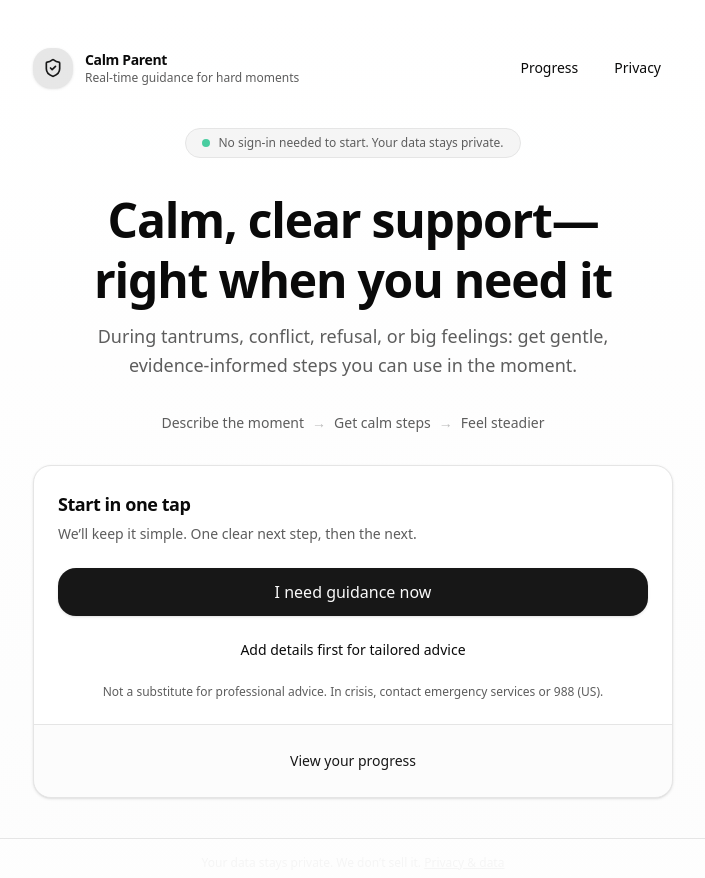
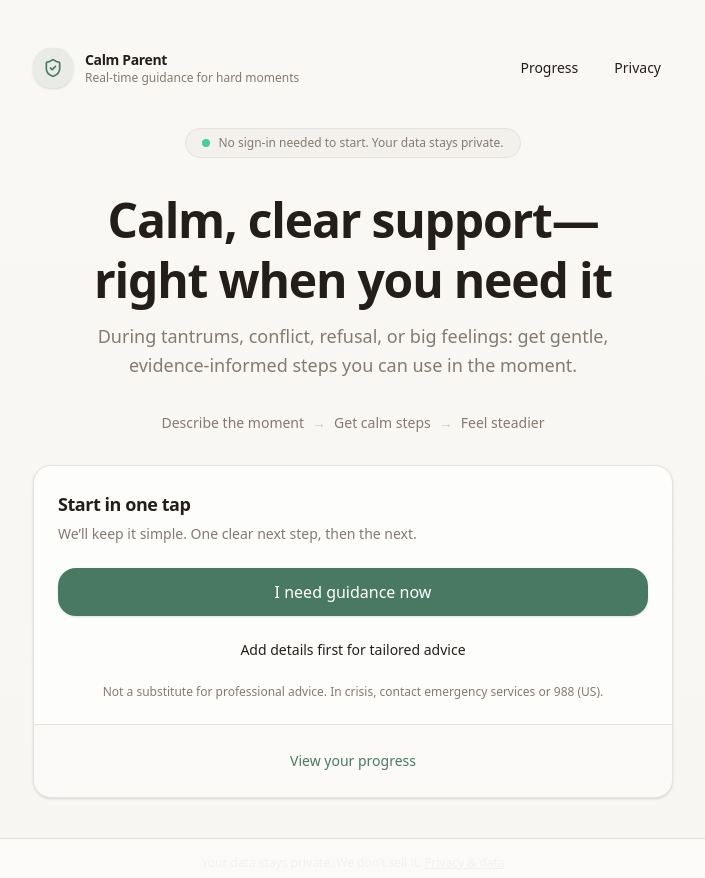
Before and after one commit to Fenmilokoa/calm-parent, a Next.js app: page / in a window 1280 px wide. Shown: the top 878 px of the page, without its empty margins (287-992 px from the left). Built offline with nearby package versions, Linux system fonts and the light colour scheme.

Commit message:
feat: Replace shadcn default colors with warm, human-centered palette
https://claude.ai/code/session_01EbX46vhPykExVRLe4HGcpb

```diff
--- a/src/app/globals.css
+++ b/src/app/globals.css
@@ -7,9 +7,9 @@
 /* Trauma-informed design: safety, calm, clarity */
 :root {
   --surface: #ffffff;
-  --muted: oklch(0.97 0 0);
-  --border: oklch(0.922 0 0);
-  --primary: oklch(0.205 0 0);
+  --muted: hsl(40 20% 94%);
+  --border: hsl(40 15% 88%);
+  --primary: hsl(152 25% 38%);
   --primary-hover: #3d6a4a;
   --empathy: #8b9a7c;
   --direct: #6b7c9e;
@@ -18,18 +18,18 @@
   --undo: #8b7355;
   --radius: 0.625rem;
   --radius-sm: 0.5rem;
-  --background: oklch(1 0 0);
-  --foreground: oklch(0.145 0 0);
-  --card: oklch(1 0 0);
-  --card-foreground: oklch(0.145 0 0);
-  --popover: oklch(1 0 0);
-  --popover-foreground: oklch(0.145 0 0);
-  --primary-foreground: oklch(0.985 0 0);
-  --secondary: oklch(0.97 0 0);
-  --secondary-foreground: oklch(0.205 0 0);
-  --muted-foreground: oklch(0.48 0 0);
-  --accent: oklch(0.97 0 0);
-  --accent-foreground: oklch(0.205 0 0);
+  --background: hsl(45 30% 97%);
+  --foreground: hsl(25 15% 12%);
+  --card: hsl(45 25% 99%);
+  --card-foreground: hsl(25 15% 12%);
+  --popover: hsl(45 25% 99%);
+  --popover-foreground: hsl(25 15% 12%);
+  --primary-foreground: hsl(0 0% 100%);
+  --secondary: hsl(40 20% 94%);
+  --secondary-foreground: hsl(25 15% 12%);
+  --muted-foreground: hsl(30 8% 48%);
+  --accent: hsl(38 85% 52%);
+  --accent-foreground: hsl(25 15% 12%);
   --destructive: oklch(0.577 0.245 27.325);
   --input: oklch(0.922 0 0);
   --ring: oklch(0.708 0 0);
--- a/src/components/BreathingExercise.tsx
+++ b/src/components/BreathingExercise.tsx
@@ -53,7 +53,7 @@ export function BreathingExercise({ onSkip }: { onSkip?: () => void }) {
       <div className="relative flex items-center justify-center" aria-hidden>
         {/* Outer pulse ring */}
         <div
-          className="absolute rounded-full bg-emerald-900/20 transition-transform duration-[800ms] ease-in-out"
+          className="absolute rounded-full bg-primary/10 transition-transform duration-[800ms] ease-in-out"
           style={{
             width: "min(60vw, 60vh)",
             height: "min(60vw, 60vh)",
@@ -62,7 +62,7 @@ export function BreathingExercise({ onSkip }: { onSkip?: () => void }) {
         />
         {/* Mid ring */}
         <div
-          className="absolute rounded-full bg-emerald-800/30 transition-transform duration-[600ms] ease-in-out"
+          className="absolute rounded-full bg-primary/20 transition-transform duration-[600ms] ease-in-out"
           style={{
             width: "min(60vw, 60vh)",
             height: "min(60vw, 60vh)",
@@ -71,7 +71,7 @@ export function BreathingExercise({ onSkip }: { onSkip?: () => void }) {
         />
         {/* Core orb */}
         <div
-          className="relative rounded-full bg-emerald-700/60 transition-transform duration-[400ms] ease-in-out"
+          className="relative rounded-full bg-primary/50 transition-transform duration-[400ms] ease-in-out"
           style={{
             width: "min(60vw, 60vh)",
             height: "min(60vw, 60vh)",
@@ -82,10 +82,10 @@ export function BreathingExercise({ onSkip }: { onSkip?: () => void }) {
 
       {/* Phase label */}
       <div className="mt-12 text-center">
-        <p className="text-2xl font-light tracking-widest text-emerald-200/80 uppercase">
+        <p className="text-2xl font-light tracking-widest uppercase" style={{ color: "hsl(152 25% 75% / 0.8)" }}>
           {phaseLabel}
         </p>
-        <p className="mt-1 text-sm text-emerald-500/60 tabular-nums">
+        <p className="mt-1 text-sm tabular-nums" style={{ color: "hsl(152 25% 50% / 0.6)" }}>
           {countdown}
         </p>
       </div>
```
